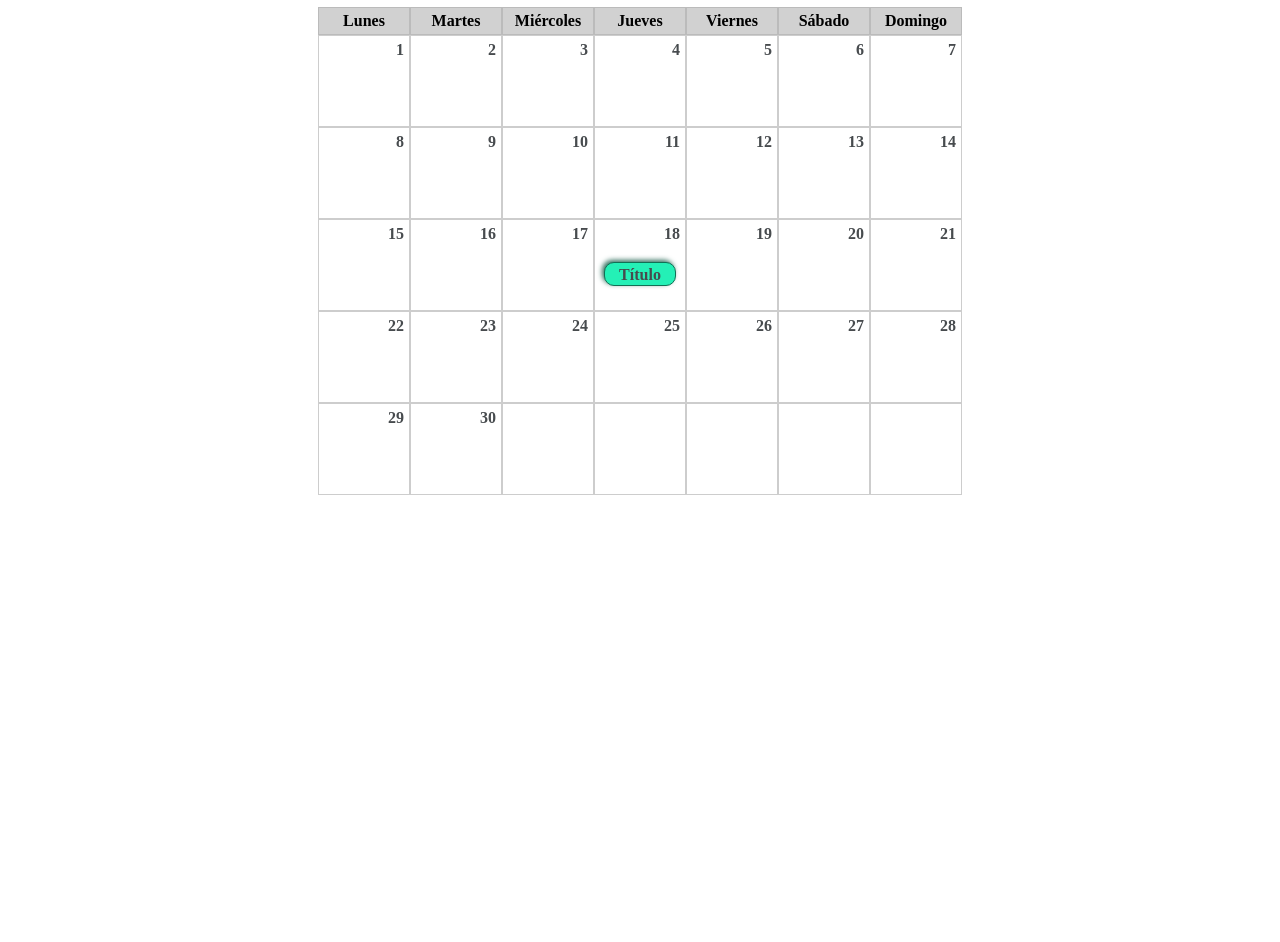
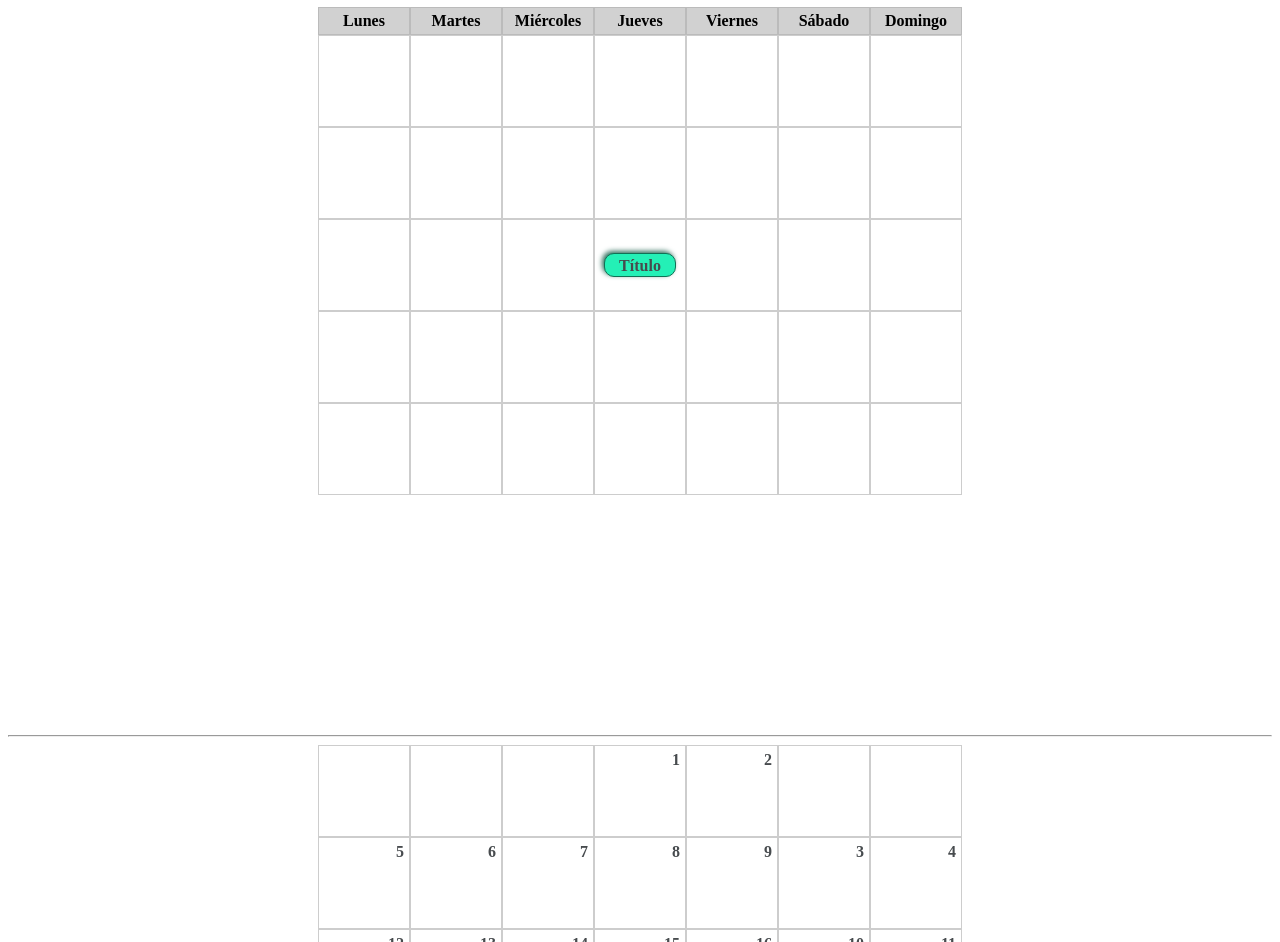
Before and after one commit to Dramino/Calendario, a plain HTML site: page index.html in a window 1280 px wide. Shown: the part 102-1044 px from the top of the page. Before the commit the page ends 837 px from the top, so only its background shows below. Drawn offline with Linux system fonts and the light colour scheme.

Commit message:
Creación del contendenor del día mediante objectos, arrays y js

```diff
--- a/assets/index.css
+++ b/assets/index.css
@@ -1,4 +1,5 @@
-#container {
+#container,
+#dynamicHTML {
   display: flex;
   flex-direction: column;
   align-items: center;
@@ -19,7 +20,8 @@
   text-align: center;
 }
 
-.calendarContainer > div {
+.calendarContainer > div,
+.dayClass {
   height: 5rem;
   width: 5rem;
   background-color: white;
--- a/assets/index.js
+++ b/assets/index.js
@@ -2,6 +2,122 @@ let modal = document.getElementById("miModal");
 let daysContainer = document.getElementsByClassName("calendarContainer");
 let fecha = document.getElementById("fecha");
 let today = new Date();
+
+let arrayDates = [
+  [1, 1],
+  [1, 2],
+];
+
+let dayObjectBox = {
+  0: [
+    [0, 1],
+    [0, 2],
+    [0, 3],
+    [0, 4],
+    [0, 5],
+    [0, 6],
+    [0, 0],
+  ],
+  1: [
+    [1, 1],
+    [1, 2],
+    [1, 3],
+    [1, 4],
+    [1, 5],
+    [1, 6],
+    [1, 0],
+  ],
+  2: [
+    [2, 1],
+    [2, 2],
+    [2, 3],
+    [2, 4],
+    [2, 5],
+    [2, 6],
+    [2, 0],
+  ],
+  3: [
+    [3, 1],
+    [3, 2],
+    [3, 3],
+    [3, 4],
+    [3, 5],
+    [3, 6],
+    [3, 0],
+  ],
+  4: [
+    [4, 1],
+    [4, 2],
+    [4, 3],
+    [4, 4],
+    [4, 5],
+    [4, 6],
+    [4, 0],
+  ],
+};
+
+const gridMonth = () => {
+  /*
+  1. Get days of the month
+  2. Get position of first day
+  3. Full back position of the first day with '0,0'
+  4. Get position
+  */
+};
+
+let createDays = () => {
+  let dynamic = document.getElementById("dynamicHTML");
+
+  for (const weekEl in dayObjectBox) {
+    let div = document.createElement("div");
+    div.className = "calendarContainer";
+    dynamic.appendChild(div);
+
+    dayObjectBox[weekEl].forEach((dayEl) => {
+      let divDay = document.createElement("div");
+      divDay.dataset.position = dayEl;
+      div.appendChild(divDay);
+    });
+  }
+};
+
+const getDaysInMonth = (month, year) => {
+  return new Date(year, month, 0).getDate();
+};
+const getDaysPosition = (date) => {
+  /*
+  1. get number of days per month : checked
+  2. get position of the day in calendar : checked
+  3. assing as a string with array structure i.e. "2,3" : checked
+  4. get element by data attribute with  variable assigned in step 3
+  5. add the number of the day as a childnode
+
+  */
+  let month = date.getMonth();
+  let year = date.getFullYear();
+  let daysMonth = getDaysInMonth(month + 1, year);
+  const firstDay = new Date(year, month, 1).getDay();
+  console.log(firstDay);
+  console.log(`lo que ixpy pidió ${7 - firstDay - 1}`);
+
+  for (let index = 0; index < daysMonth; index++) {
+    let dynamicDay = new Date(year, month, index + 1);
+    let day = dynamicDay.getDate();
+    let weekday = dynamicDay.getDay();
+
+    let row = Math.floor((day + firstDay) / 7);
+    let column = weekday;
+    let position = `${row},${column}`;
+
+    let element = document.querySelectorAll(`[data-position='${position}']`);
+    console.log(position);
+    element[0].innerHTML = day;
+  }
+};
+
+createDays();
+getDaysPosition(today);
+
 const monthName = [
   "Enero",
   "Febrero",
@@ -18,23 +134,8 @@ const monthName = [
 ];
 let month = monthName[today.getMonth()];
 let year = today.getFullYear();
-const monthsDays = [31, 28, 31, 30, 31, 30, 31, 31, 30, 31, 30, 31];
 
 let setCalendarMonth = (date) => {
-  const monthName = [
-    "Enero",
-    "Febrero",
-    "Marzo",
-    "Abril",
-    "Mayo",
-    "Junio",
-    "Julio",
-    "Agosto",
-    "Septiembre",
-    "Octubre",
-    "Noviembre",
-    "Diciembre",
-  ];
   const month = date.getMonth();
   const year = date.getFullYear();
   const text = monthName[month] + " " + year;
@@ -55,32 +156,13 @@ let firstDayOfMonth = (date) => {
   if (daysFromTarget < 0) {
     weekFirstDay = daysFromTarget + 7;
   }
-
-  const dayName = [
-    "Domingo",
-    "Lunes",
-    "Martes",
-    "Miercoles",
-    "Jueves",
-    "Viernes",
-    "Sabado",
-    "Domingo",
-  ];
   return weekFirstDay;
 };
 
-firstDayOfMonth(today);
-setCalendarMonth(today);
-
-let createDivTag = (number) => {
-  let tag = document.createElement("div");
-  let text = document.createTextNode(number);
-  tag.appendChild(text);
-  console.log(tag);
-  return tag;
-};
-
-createDivTag(18);
+const monthsDays = [31, 28, 31, 30, 31, 30, 31, 31, 30, 31, 30, 31];
+if (isleap(year)) {
+  monthsDays[1] = 29;
+}
 
 const displayModal = (day) => {
   modal.style.display = "block";
@@ -91,14 +173,42 @@ const closeModal = () => {
   modal.style.display = "none";
 };
 
-const addOnClicEvent = (object) => {
-  let day = object.textContent;
+const addOnClicEvent = (object, day) => {
   let texto = day + " de " + month + " de " + year;
   object.onclick = (e) => displayModal(texto);
 };
 
+let createDivTag = (number) => {
+  let tag = document.createElement("div");
+  let text = document.createTextNode(number);
+  tag.appendChild(text);
+  return tag;
+};
+
+let addNumberDay = (element, day) => {
+  let tag = createDivTag(day);
+  element.appendChild(tag);
+};
+
+setCalendarMonth(today);
+let firstDay = firstDayOfMonth(today);
+let day = 0;
+let dayCounter = 0;
+let maxDay = monthsDays[today.getMonth()];
+
 for (const el of daysContainer) {
   for (const div of el.children) {
-    addOnClicEvent(div);
+    day++;
+    dayCounter++;
+    dayText = dayCounter;
+    if (day < firstDay) {
+      dayText = "";
+      dayCounter--;
+    }
+    if (dayText > maxDay) {
+      dayText = "";
+    }
+    addNumberDay(div, dayText);
+    addOnClicEvent(div, dayText);
   }
 }
--- a/index.html
+++ b/index.html
@@ -22,7 +22,9 @@
           <input type="text" /><br />
           <label>Participantes</label><br />
           <input type="text" /><br /><br />
-          <input type="submit" value="Guardar" class="modalForm modalButton" />
+          <div>
+            <input type="submit" value="Guardar" class="modalForm modalButton" />
+          </div>
         </form>
       </div>
     </div>
@@ -40,47 +42,46 @@
         <div>Domingo</div>
       </div>
       <div class="calendarContainer">
-        <div>1</div>
-        <div>2</div>
-        <div>3</div>
-        <div>4</div>
-        <div>5</div>
-        <div>6</div>
-        <div>7</div>
+        <div></div>
+        <div></div>
+        <div></div>
+        <div></div>
+        <div></div>
+        <div></div>
+        <div></div>
       </div>
       <div class="calendarContainer">
-        <div>8</div>
-        <div>9</div>
-        <div>10</div>
-        <div>11</div>
-        <div>12</div>
-        <div>13</div>
-        <div>14</div>
+        <div></div>
+        <div></div>
+        <div></div>
+        <div></div>
+        <div></div>
+        <div></div>
+        <div></div>
       </div>
       <div class="calendarContainer">
-        <div>15</div>
-        <div>16</div>
-        <div>17</div>
+        <div></div>
+        <div></div>
+        <div></div>
         <div>
           <div class="descripcion">Título</div>
-          <div>18</div>
         </div>
-        <div>19</div>
-        <div>20</div>
-        <div>21</div>
+        <div></div>
+        <div></div>
+        <div></div>
       </div>
       <div class="calendarContainer">
-        <div>22</div>
-        <div>23</div>
-        <div>24</div>
-        <div>25</div>
-        <div>26</div>
-        <div>27</div>
-        <div>28</div>
+        <div></div>
+        <div></div>
+        <div></div>
+        <div></div>
+        <div></div>
+        <div></div>
+        <div></div>
       </div>
       <div class="calendarContainer">
-        <div>29</div>
-        <div>30</div>
+        <div></div>
+        <div></div>
         <div></div>
         <div></div>
         <div></div>
@@ -88,6 +89,9 @@
         <div></div>
       </div>
     </div>
+    <hr>
+    <div id="dynamicHTML">
+    </div>
     <script type="application/javascript" src="assets/index.js"></script>
   </body>
 </html>
```
Also changed, not shown: 1 other file.
